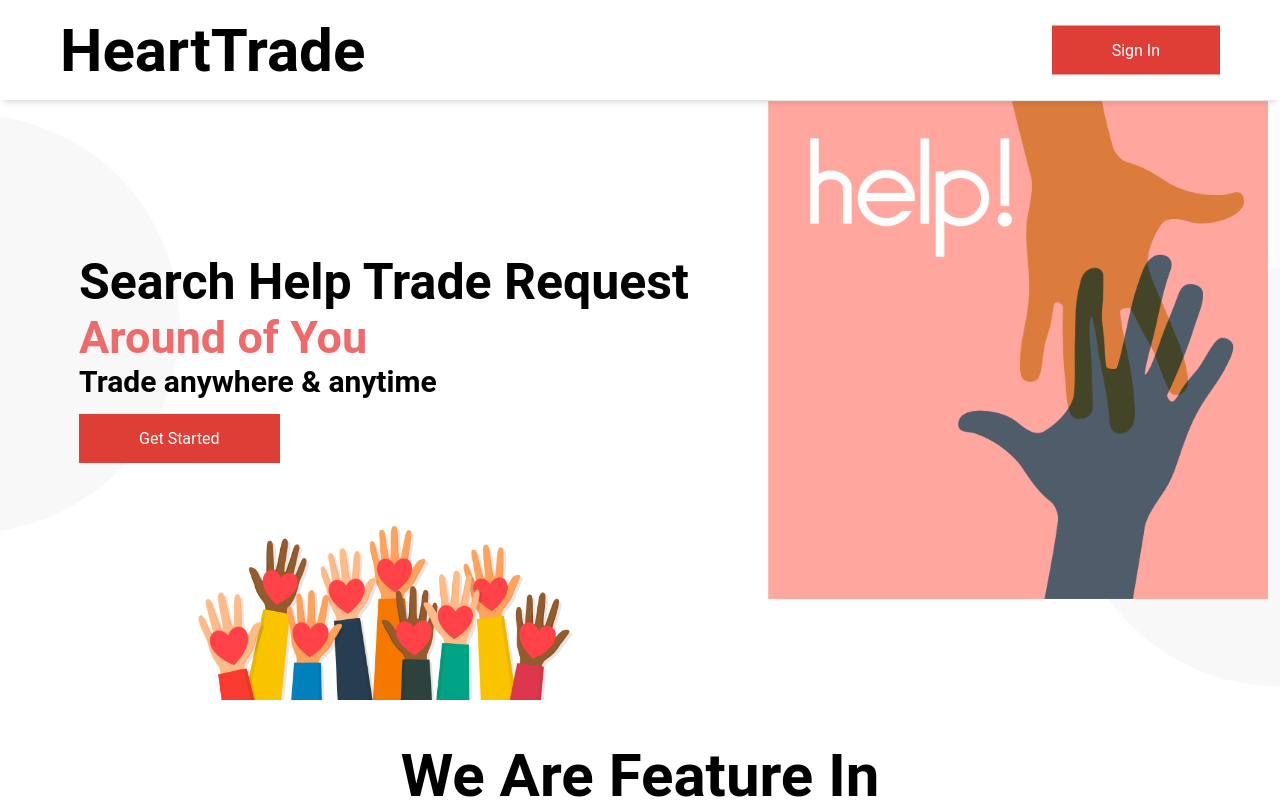
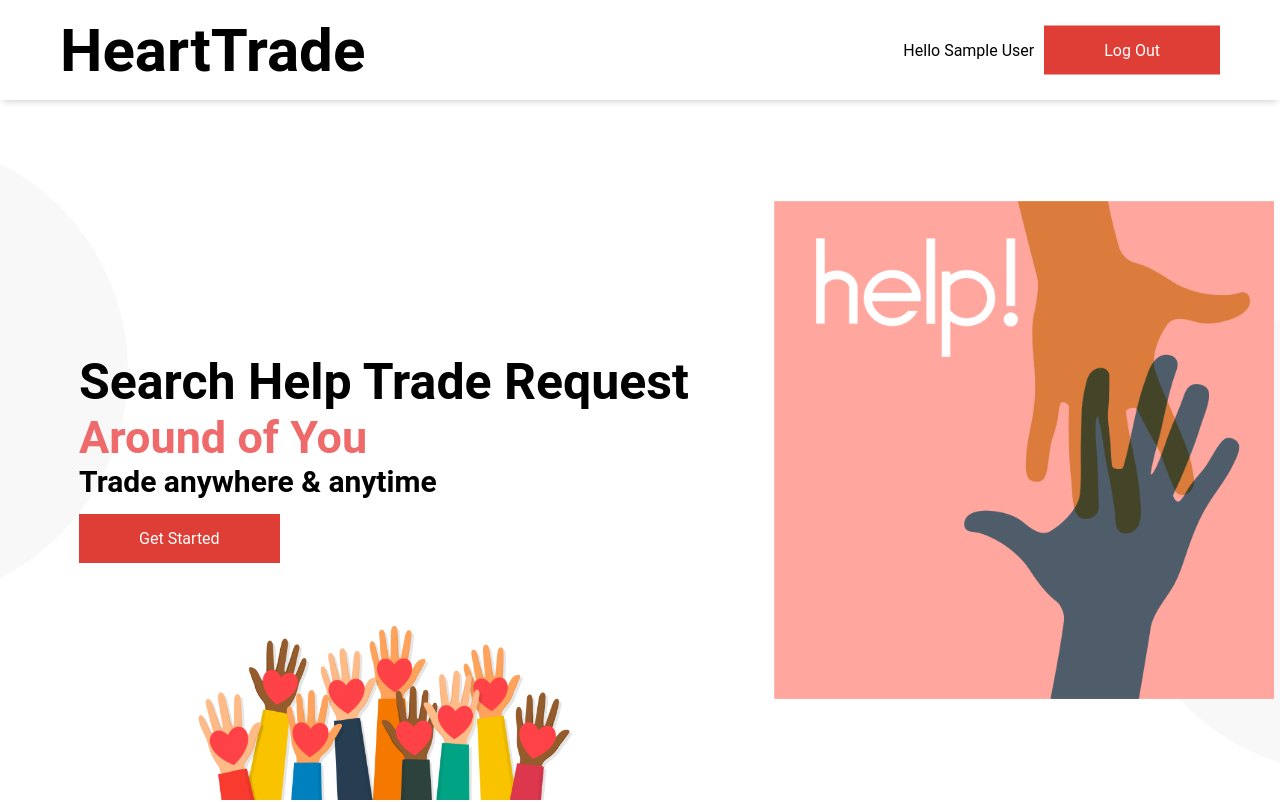
Before and after one commit to Wesley16838/tradein, a React (Create React App) app: page / in a window 1280 px wide. Shown: the top 802 px of the page. Built offline with nearby package versions, Linux system fonts and the light colour scheme; no server answers; sample sign-in values are in the browser's storage; what google-maps-react would draw is missing.

Commit message:
login finish

```diff
--- a/src/App.js
+++ b/src/App.js
@@ -1,4 +1,4 @@
-import React, {useState,useContext}from 'react';
+import React, {useState,useContext, useEffect}from 'react';
 import { BrowserRouter as Router, Switch, Route ,Redirect} from "react-router-dom"
 import './App.css';
 
@@ -7,17 +7,48 @@ import Header from './component/header'
 import Landing from './component/pages/landing'
 import Signinpage from './component/pages/signinPage'
 import Homepage from './component/pages/home'
-import PrivateRoute from './component/privateRoute'
+import ProtectedRoute from './component/privateRoute'
 //includes
 import './Assets/css/styles.min.css'//css file
 
+//Firebase
+import firebase from 'firebase/app'
+import 'firebase/auth';
+
 export const AuthContext = React.createContext(null);
 
-
+function onAuthStateChange(callback1,callback2,callback3) {
+  firebase.auth().onAuthStateChanged(user => {
+    if (user) {
+      callback1(true);
+      callback2(user.displayName)
+      callback3(false)
+    } else {
+      callback1(false);
+      callback2('')
+      callback3(false)
+    }
+  });
+}
 function App() {
   const [isLoggedIn, setLoggedIn] = useState(false);
+  const [user, setUser] = useState('');
+  const [isLoading, setLoad] = useState(true)
+  useEffect(() => {
+    const unsubscribe = onAuthStateChange(setLoggedIn,setUser,setLoad);
+    return () => {
+      unsubscribe();
+    };
+  }, []);
+  if(isLoading){
+    return <div className="loading">
+    <svg className="spinner" width="65px" height="65px" viewBox="0 0 66 66">
+      <circle className="path" fill="none" strokeWidth="6" strokeLinecap="round" cx="33" cy="33" r="30"></circle>
+    </svg>
+        </div>
+  }
   return(
-    <AuthContext.Provider value={{ isLoggedIn, setLoggedIn }}>
+    <AuthContext.Provider value={{ isLoggedIn, setLoggedIn,user, setUser }}>
       <Router>
         <div className="App">
           <Header/>
@@ -25,7 +56,7 @@ function App() {
             <Route exact path="/" component={Landing} />
             <Route exact path="/signin" component={Signinpage} />
             {/* <PrivateRoute exact path="/home" component={Homepage} />  */}
-            <Route exact path="/home" component={Homepage} />
+            <ProtectedRoute exact path="/home" component={Homepage} />
           </Switch>
 
         </div>
--- a/src/Assets/css/styles.css
+++ b/src/Assets/css/styles.css
@@ -308,6 +308,11 @@ input[type=search]:focus {
 #expandSearch input::-webkit-input-placeholder {
   color: transparent; }
 
+.headerRight {
+  display: flex;
+  align-items: center;
+  justify-content: center; }
+
 .homeContainer {
   display: flex;
   flex-direction: row; }
@@ -457,9 +462,11 @@ h4 {
   background-position: center;
   background-size: cover;
   background-repeat: no-repeat;
-  height: calc(100vh - 100px);
+  height: 100vh;
   display: flex;
   flex-direction: row; }
+  .header section {
+    margin-top: 100px; }
   .header .headerLeft {
     background-image: url("./../img/hand.png");
     background-position: bottom center;
@@ -583,7 +590,6 @@ h4 {
   background-size: cover;
   background-repeat: no-repeat;
   height: 100vh;
-  margin-top: -100px;
   display: flex;
   align-items: center;
   justify-content: center; }
--- a/src/Assets/scss/default.scss
+++ b/src/Assets/scss/default.scss
@@ -323,3 +323,8 @@ input[type=search]:focus {
 #expandSearch input::-webkit-input-placeholder {
 	color: transparent;
 }
+.headerRight{
+  display: flex;
+  align-items: center;
+  justify-content:center;
+}
--- a/src/Assets/scss/landingPage.scss
+++ b/src/Assets/scss/landingPage.scss
@@ -4,9 +4,12 @@
     background-position: center;
     background-size: cover;
     background-repeat: no-repeat;
-    height:calc(100vh - 100px);
+    height:100vh;
     display: flex;
     flex-direction: row;
+    section{
+        margin-top: 100px;
+    }
     .headerLeft{
         background-image: url('./../img/hand.png');
         background-position: bottom center;
--- a/src/Assets/scss/signinPage.scss
+++ b/src/Assets/scss/signinPage.scss
@@ -6,7 +6,7 @@
     background-size: cover;
     background-repeat: no-repeat;
     height:100vh;
-    margin-top:-100px;
+    // margin-top:-100px;
     display: flex;
     align-items: center;
     justify-content: center;
--- a/src/component/googleMap.js
+++ b/src/component/googleMap.js
@@ -70,7 +70,7 @@ class Googlemap extends Component {
              icon={{
               url: 'https://cdn1.iconfinder.com/data/icons/Map-Markers-Icons-Demo-PNG/256/Map-Marker-Ball-Right-Azure.png',
               // set marker width and height
-              scaledSize: new window.google.maps.Size(40, 40)
+              scaledSize: new window.google.maps.Size(50, 50)
              }
             }
              onClick={this.onMarkerClick}
--- a/src/component/header.js
+++ b/src/component/header.js
@@ -10,7 +10,7 @@ function Header(props) {
   return (
     <header>
       <AuthContext.Consumer>
-      {({ isLoggedIn }) => (
+      {({ isLoggedIn, user }) => (
         <React.Fragment>
           <div className='headerLeft'>
           <div className="logo">
@@ -28,7 +28,10 @@ function Header(props) {
 
                   {
                       isLoggedIn
-                      ? <Link className="basicBtn" to='/' onClick={logout}>Log Out</Link>
+                      ? <div className='headerRight'>
+                          <p>Hello {user} </p>
+                          <Link className="basicBtn" to='/' onClick={logout}>Log Out</Link>
+                        </div>
                       : <Link className="basicBtn" to='/signin' >Sign In</Link>
                   }
 
--- a/src/component/pages/home.js
+++ b/src/component/pages/home.js
@@ -109,12 +109,7 @@ function Homepage() {
 
       </div>
       <div className='map'>
-
-
         <Map lng = {lng} lat = {lat} orders={data}/>
-
-
-
       </div>
     </div>
   );
--- a/src/firebase.js
+++ b/src/firebase.js
@@ -44,6 +44,7 @@ class Firebase {
 		})
 	}
 
+
 	isInitialized() {
 		console.log('initialize')
 		return new Promise(resolve => {
```
Also changed, not shown: src/Assets/css/styles.min.css.
